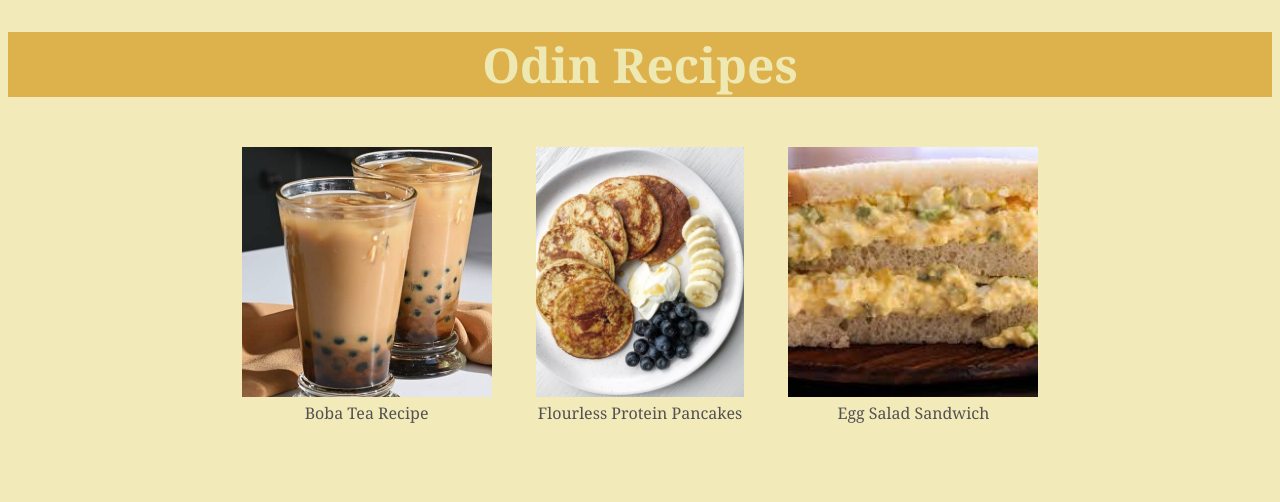
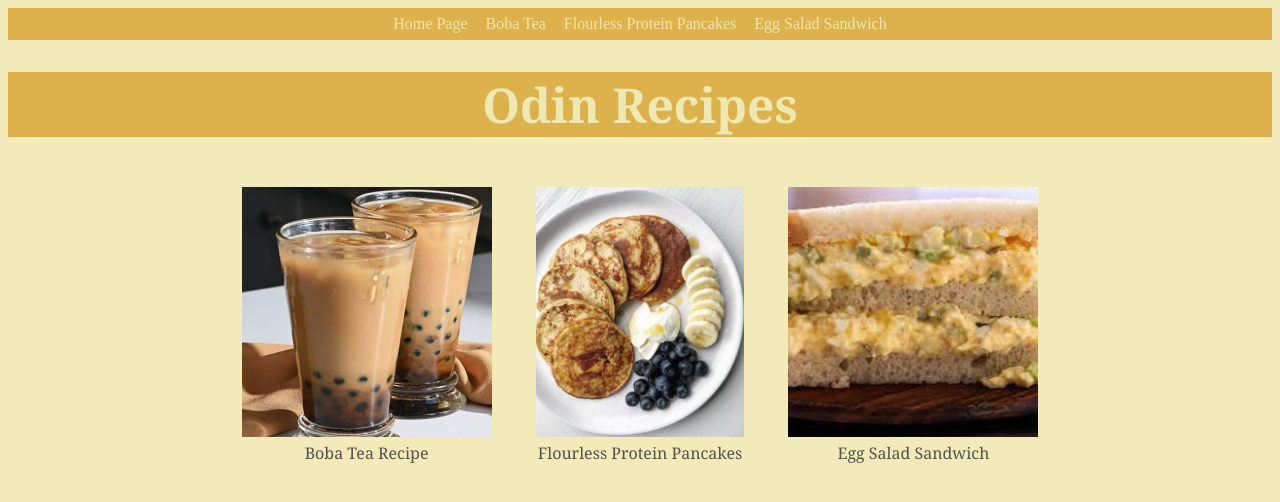
Before and after one commit to noh24/odin-recipes, a plain HTML site: page index.html in a window 1280 px wide. Drawn offline with Linux system fonts and the light colour scheme.

Commit message:
Add Links to Pages

```diff
--- a/index.html
+++ b/index.html
@@ -7,6 +7,21 @@
     </head>
 
     <body>
+        <div class="pages">
+            <a href="./index.html">
+                <div class="page name">Home Page</div>
+            </a>
+            <a href="./recipes/boba.html">
+                <div class="page name"> Boba Tea</div>
+            </a>
+            <a href="./recipes/protein-pancake.html">
+                <div class="page name"> Flourless Protein Pancakes</div>
+            </a>
+            <a href="./recipes/egg-salad-sandwich.html">
+                <div class="page name">Egg Salad Sandwich</div>
+            </a>
+        </div>
+
         <h1>Odin Recipes</h1>
 
         <div id="images">
```
